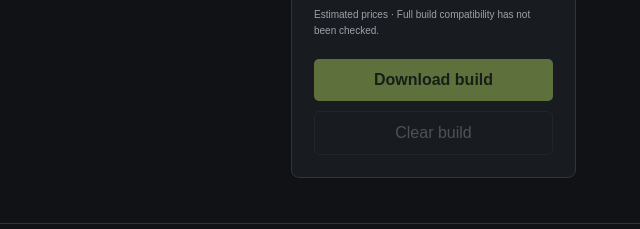
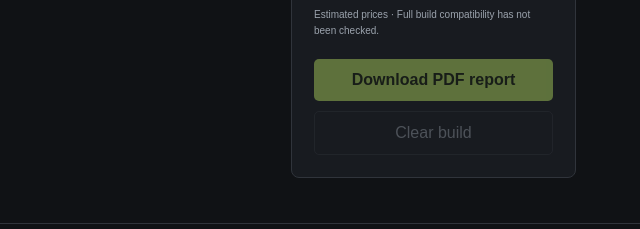
Before and after one commit to CST4800-Project-Group-1/CST4800-Group1, a plain HTML site: page public/index.html in a window 1280 px wide. Shown: the part 1353-1582 px from the top of the page, 640-1280 px from the left. Drawn offline with Linux system fonts and the light colour scheme; no server answers.

Commit message:
feat(ui): label build export as downloadable PDF report

```diff
--- a/public/index.html
+++ b/public/index.html
@@ -14,7 +14,7 @@
     <div class="workspace"><section class="catalog" aria-labelledby="catalog-title"><div class="section-heading"><div><p class="eyebrow">THE COMPONENT LIBRARY</p><h2 id="catalog-title">Find your next part</h2></div><span id="result-count" aria-live="polite">Loading catalog…</span></div>
       <div class="controls"><label class="search">Search parts<input id="search" type="search" placeholder="Search by name, brand, or model"></label><label>Sort by<select id="sort"><option value="name">Name: A–Z</option><option value="low">Price: low to high</option><option value="high">Price: high to low</option></select></label></div>
       <nav id="categories" aria-label="Part categories"></nav><div id="status" role="status">Loading your components…</div><button id="refresh-catalog" type="button">Refresh catalog</button><button id="retry" hidden>Try again</button><div id="parts" class="parts"></div>
-    </section><aside id="build" aria-labelledby="build-title"><p class="eyebrow">MAKE IT YOURS</p><h2 id="build-title">Your build</h2><p class="muted">Choose one component per category.</p><div id="build-items"></div><div class="total"><span>Estimated total</span><strong id="total">$0.00</strong></div><section id="socket-compatibility" class="compatibility" data-state="unknown" role="status" aria-live="polite" aria-atomic="true"><h3 id="compatibility-title">Compatibility unknown</h3><p id="compatibility-message">Select a CPU and motherboard to check their sockets.</p><p id="compatibility-checked-at" class="fine"></p><div id="compatibility-evidence"></div><p class="fine">Socket check only · Does not verify BIOS support or full build compatibility. Preview feature; full build compatibility has not been verified.</p></section><p class="fine">Estimated prices · Full build compatibility has not been checked.</p><button id="export" class="primary" disabled>Download build</button><button id="clear" class="secondary" disabled>Clear build</button></aside></div>
+    </section><aside id="build" aria-labelledby="build-title"><p class="eyebrow">MAKE IT YOURS</p><h2 id="build-title">Your build</h2><p class="muted">Choose one component per category.</p><div id="build-items"></div><div class="total"><span>Estimated total</span><strong id="total">$0.00</strong></div><section id="socket-compatibility" class="compatibility" data-state="unknown" role="status" aria-live="polite" aria-atomic="true"><h3 id="compatibility-title">Compatibility unknown</h3><p id="compatibility-message">Select a CPU and motherboard to check their sockets.</p><p id="compatibility-checked-at" class="fine"></p><div id="compatibility-evidence"></div><p class="fine">Socket check only · Does not verify BIOS support or full build compatibility. Preview feature; full build compatibility has not been verified.</p></section><p class="fine">Estimated prices · Full build compatibility has not been checked.</p><button id="export" class="primary" disabled>Download PDF report</button><button id="clear" class="secondary" disabled>Clear build</button></aside></div>
   </main><footer><span>BuildLab / CST 4800</span><span>Explore. Assemble. Make it yours.</span></footer>
   <dialog id="part-dialog" aria-labelledby="part-dialog-title">
     <button id="part-dialog-close" class="dialog-close" aria-label="Close part details">&times;</button>
```
